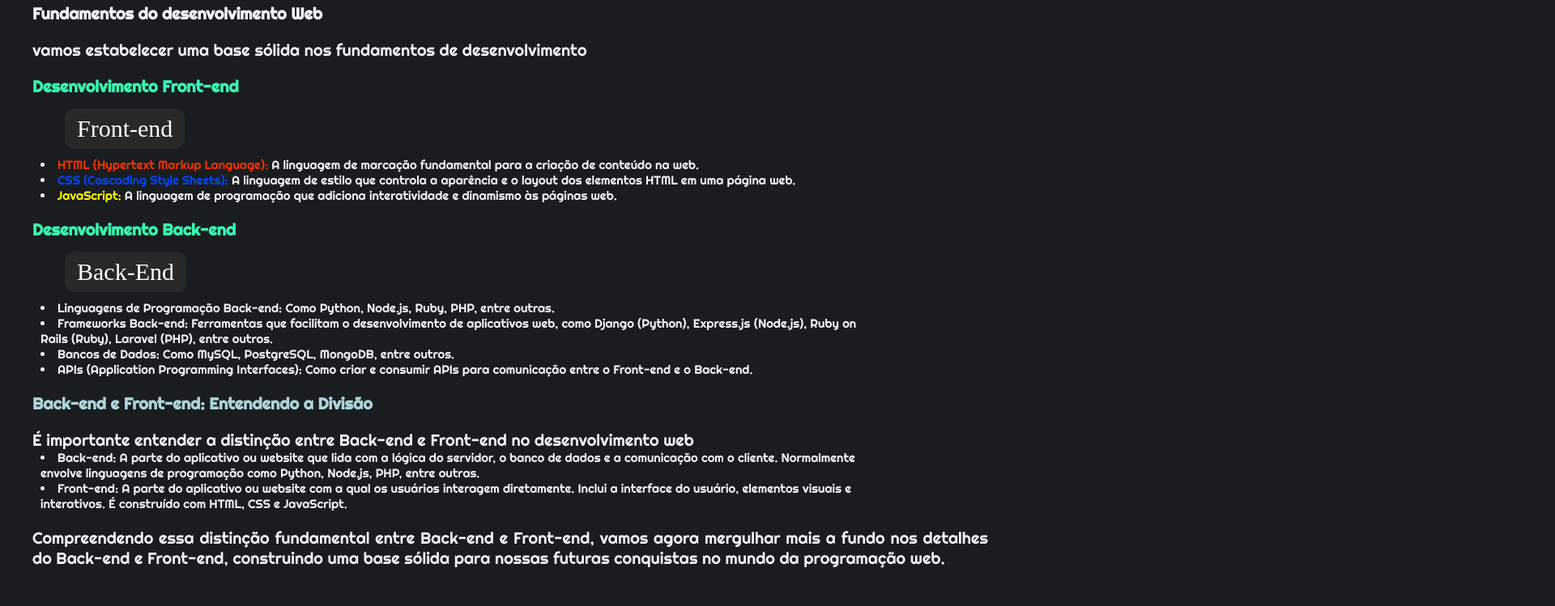
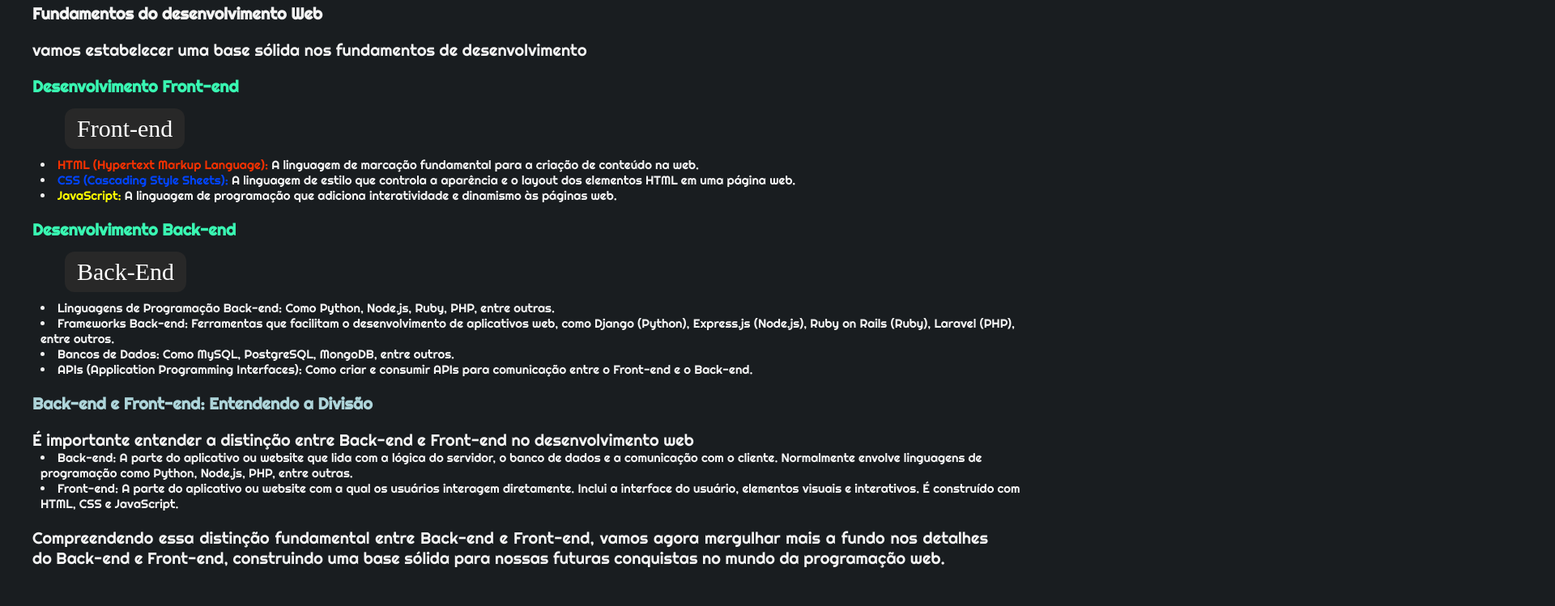
Before and after one commit to pacellii/Roadmap-Dev, a plain HTML site: page index.html in a window 1280 px wide. Shown: the part 729-1478 px from the top of the page at 81% size, 1920 px wide, since content can reach past the window. Drawn offline with nearby package versions, Linux system fonts and the light colour scheme; a web font is replaced by a local one.

Commit message:
Update style.css

```diff
--- a/assets/style.css
+++ b/assets/style.css
@@ -140,7 +140,6 @@ li{
     font-family: "Righteous", sans-serif;
     margin-left: 50px;
     font-size: 15px;
-    width: 80vw;
 }
 
 .carrer{
```
